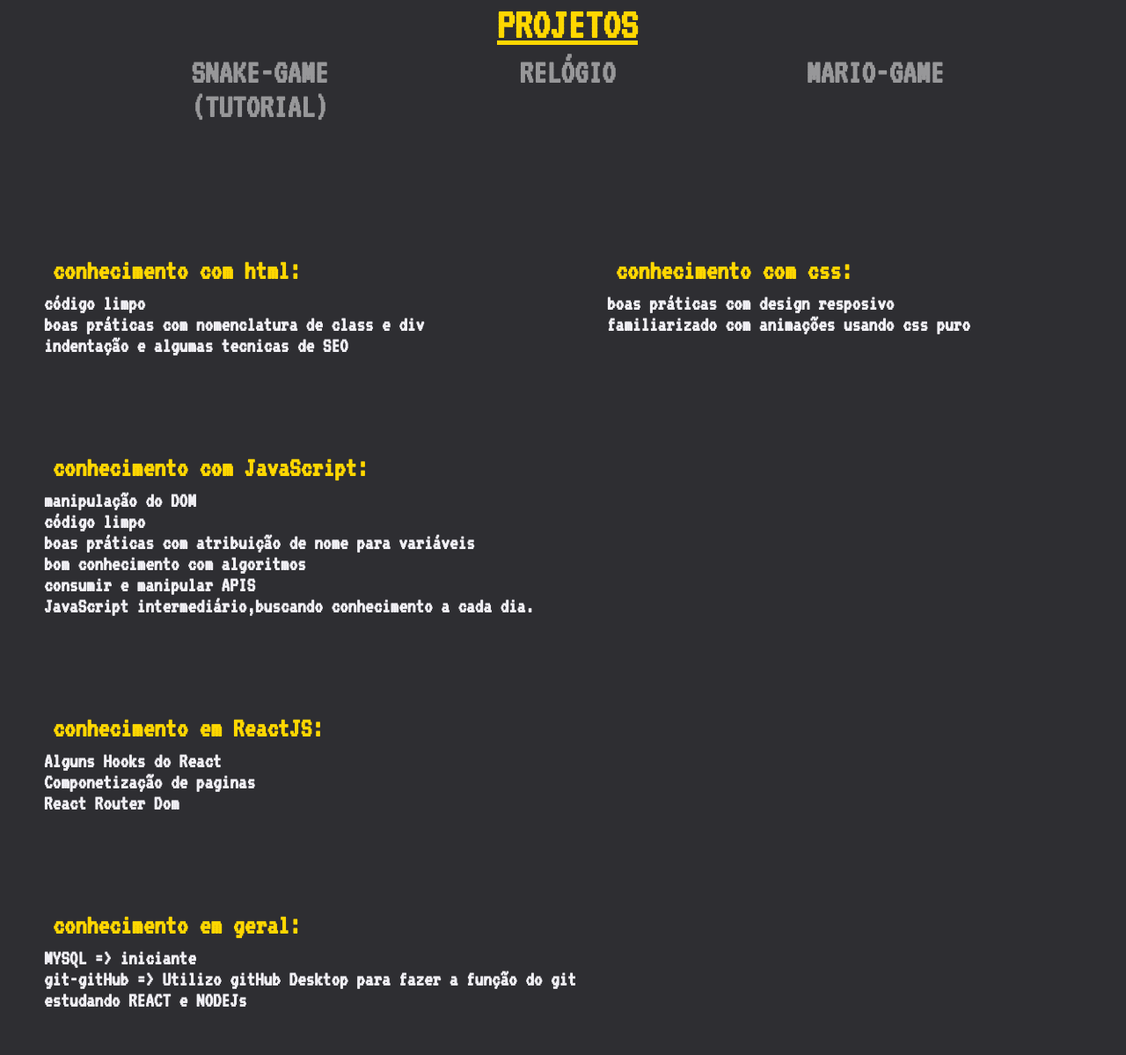
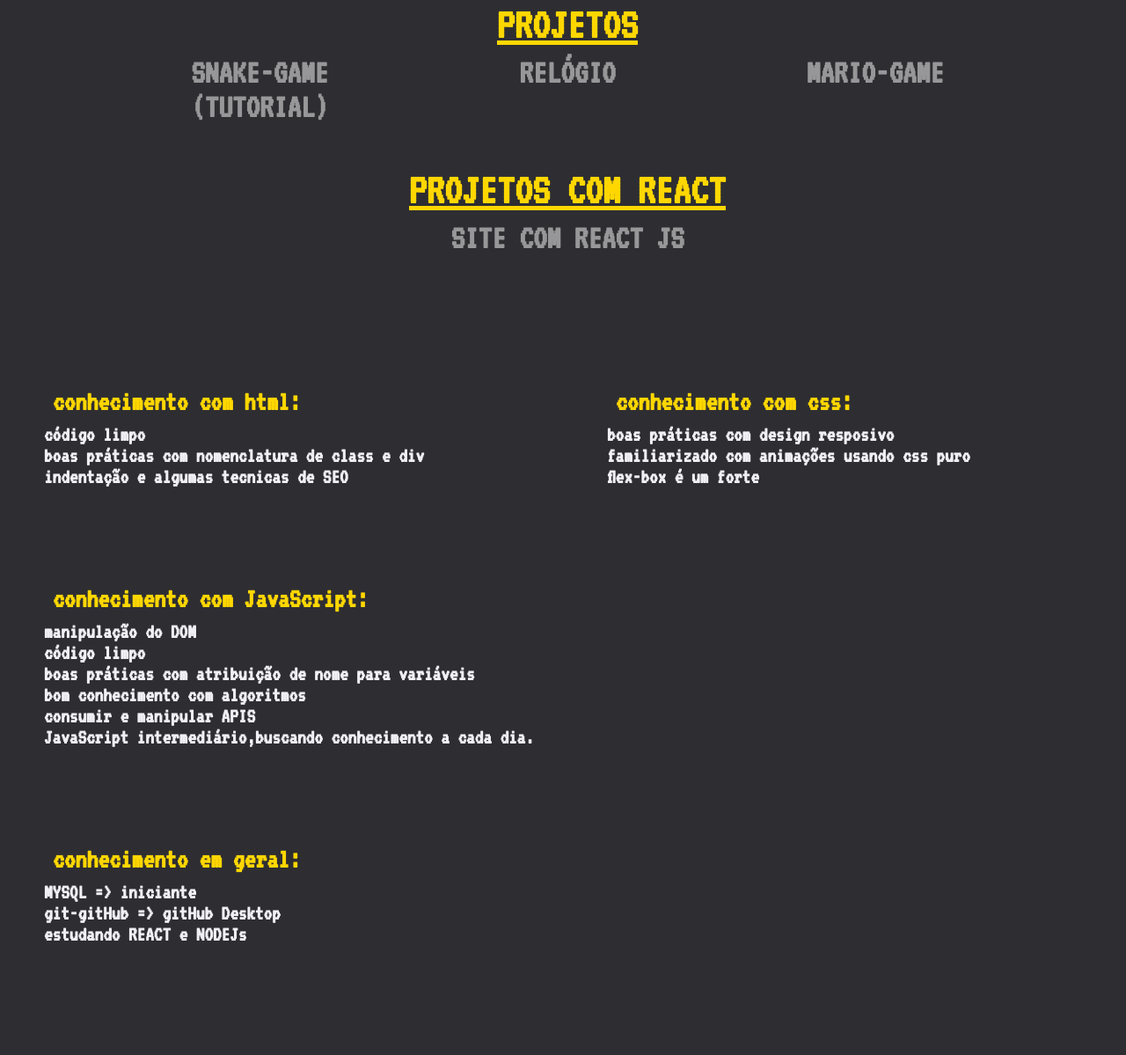
Before and after one commit to Daniel-silva-dev/MeuPortifolio, a plain HTML site: page index.html in a window 1280 px wide. Shown: the part 853-2052 px from the top of the page at 88% size. After the commit the page ends 1977 px from the top, so only its background shows below. Drawn offline with Linux system fonts and the light colour scheme.

Commit message:
the last upgrade

```diff
--- a/index.html
+++ b/index.html
@@ -68,6 +68,23 @@
         </div>
       </div>
     </div>
+
+    <div class="div-pt2">
+      <div class="head-projetos">
+        <h1>
+          <p> PROJETOS COM REACT </p>
+        </h1>
+      </div>
+      <div class="body-projetos">
+        <div class="projeto">
+          <h3>
+            <p> <a href="https://daniel-silva-dev.github.io/PortfifolioComReact/">SITE COM REACT JS</a> </p>
+          </h3>
+        </div>
+
+      </div>
+    </div>
+
   </section>
   <footer class="especificacoes">
     <div class="conhecimento">
@@ -87,7 +104,8 @@
       <h2>
         <p>
           boas práticas com design resposivo<br>
-          familiarizado com animações usando css puro
+          familiarizado com animações usando css puro <br>
+          flex-box é um forte
         </p>
       </h2>
     </div>
@@ -108,24 +126,12 @@
     </div>
          <div class="conhecimento">
           <h1>
-            conhecimento em ReactJS:
-          </h1>
-          <h2>
-            <p>
-             Alguns Hooks do React <br>
-             Componetização de paginas <br>
-             React Router Dom <br>
-            </p>
-          </h2>
-        </div>
-        <div class="conhecimento">
-          <h1>
             conhecimento em geral:
           </h1>
           <h2>
             <p>
               MYSQL => iniciante<br>
-              git-gitHub => Utilizo gitHub Desktop para fazer a função do git<br>
+              git-gitHub => gitHub Desktop <br>
               estudando REACT e NODEJs<br>
             </p>
           </h2>
```
